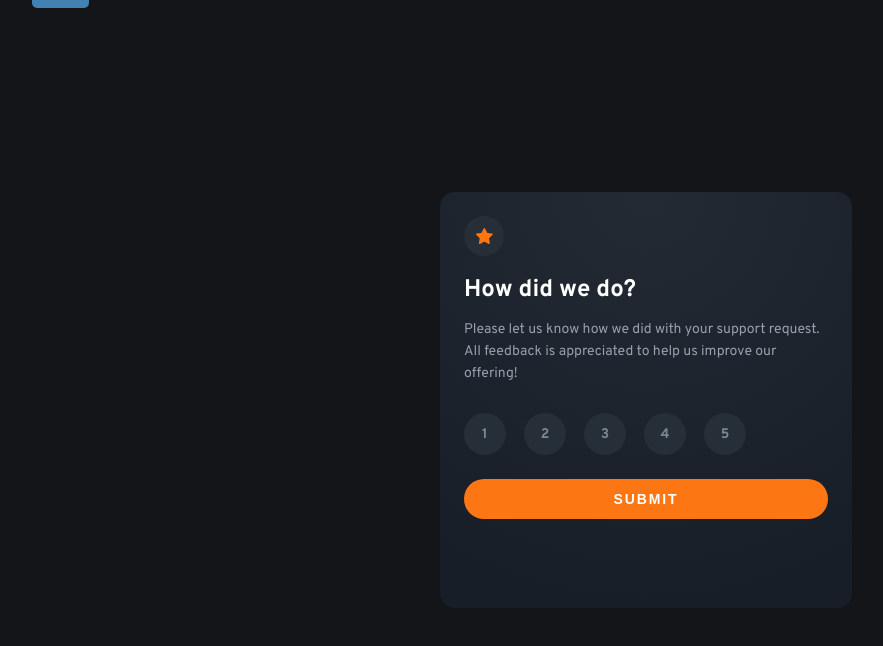
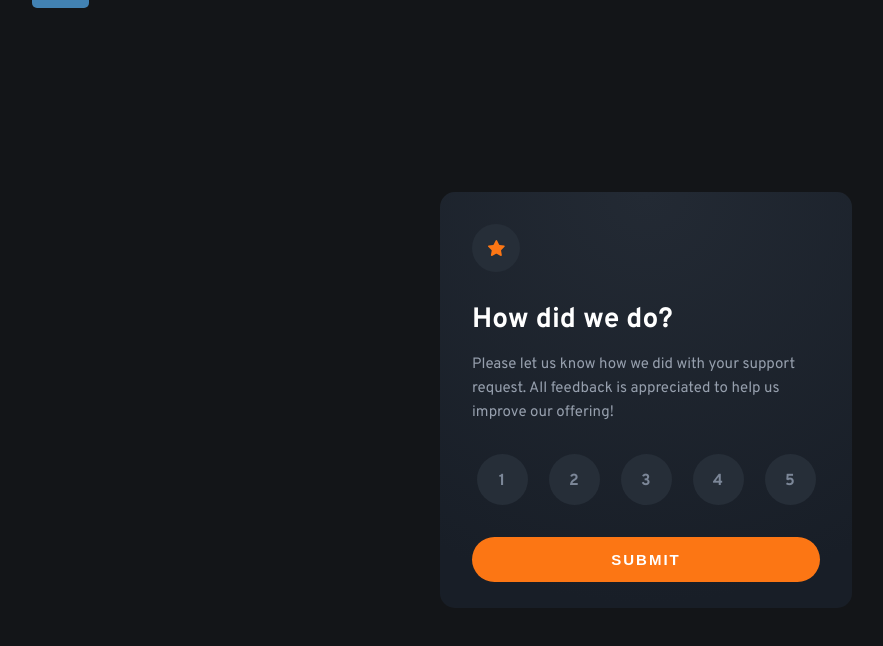
Before and after one commit to alexanderivanov2/frontend-mentor, a Vue app: page /newbie/interactive-rating-card in a window 1536 px wide. Shown: the top 646 px of the page, without its empty margins (122-1005 px from the left). Built offline with nearby package versions, Linux system fonts and the light colour scheme.

Commit message:
implement desktop layout and style for voting card and result card

```diff
--- a/src/views/NewbiePages/InteractiveRatingCard/InteractiveRatingCardView.vue
+++ b/src/views/NewbiePages/InteractiveRatingCard/InteractiveRatingCardView.vue
@@ -54,6 +54,7 @@ $card-bg: radial-gradient(98.96% 98.96% at 50% 0%, #232A34 0%, #181E27 100%);
     .interactive-rating-card-page .interactive-rating-card-wrapper {
         width: 412px;
         height: 416px;
+        padding: 32px;
     }
 }
 
--- a/src/views/NewbiePages/InteractiveRatingCard/InteractiveRatingCardVote.vue
+++ b/src/views/NewbiePages/InteractiveRatingCard/InteractiveRatingCardVote.vue
@@ -205,6 +205,72 @@ $orange: #FC7614;
             text-align: center;
         }
     }
+}
+
+@media screen and (min-width: 1440px) {
+    .interactive-rating-card-content-wrapper {
+        .star-wrapper {
+            width: 48px;
+            height: 48px;
+            margin-bottom: 30px;
+        }
+
+        .interactive-rating-card-label {
+            font-size: 28px;
+            font-weight: 700;
+            margin-bottom: 10.5px;
+        }
+
+        .interactive-rating-card-description {
+            font-size: 15px;
+            line-height: 24px;
+            padding-top: 4.5px;
+            margin-bottom: 4.5px;
+        }
+
+        .interactive-rating-card-voting-options {
+            padding: 24px 0 32px;
+            justify-content: center;
+            gap: 21px;
+
+            .interactive-rating-card-voting-option {
+                width: 51px;
+                height: 51px;
+
+                .vote-value {
+                    padding-top: 3.5px;
+                    font-size: 16px;
+                    letter-spacing: 0.2px;
+                }
+            }
+        }
+
+        .interactive-rating-card-submit-btn {
+            padding: 14px;
+            font-size: 15px;
+            font-weight: 700;
+            letter-spacing: 2px;
+        }
+
+        .interactive-rating-card-voting-result {
+            .thank-you-image-wrapper {
+                margin: 13px auto 32px;
+                height: 108px;
+                width: 162px;
+            }
+
+            .interactive-rating-card-vote-result {
+                padding: 6.5px 19px 1.5px;
+                line-height: 24px;
+                font-size: 15px;
+                margin-bottom: 34.5px;
+            }
+
+            .interactive-rating-card-label {
+                margin-bottom: 7px;
+            }
+        }
+    }
 
 
 }
```
